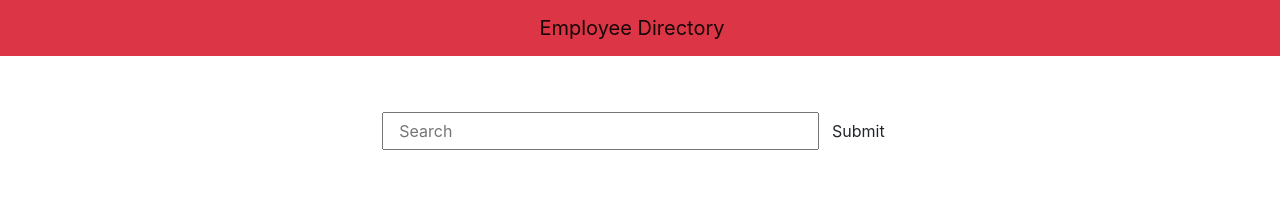
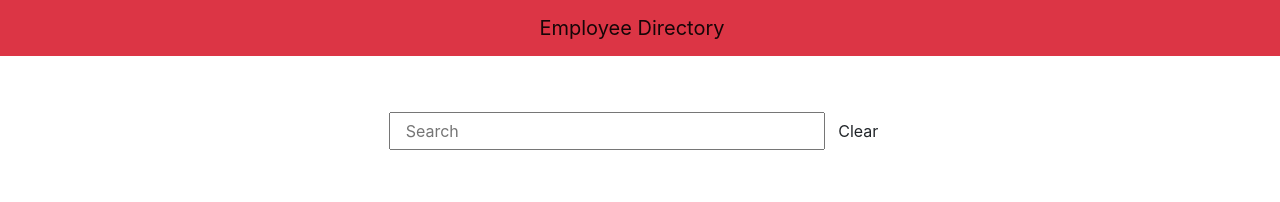
Before and after one commit to SprengerV/quick_lookup, a React (Create React App) app: page / in a window 1280 px wide. Shown: the top 202 px of the page. Built offline with nearby package versions, Linux system fonts and the light colour scheme.

Commit message:
clear search button

```diff
--- a/src/App.js
+++ b/src/App.js
@@ -12,7 +12,9 @@ class App extends Component {
 
   inputHandler = event => {
     this.setState({ search: event.target.value });
-    console.log(this.state.search)
+  }
+  clearInput = event => {
+    this.setState({ search: "" });
   }
   filterResults = search => {
 
@@ -25,6 +27,7 @@ class App extends Component {
         <Search
           inputHandler={this.inputHandler}
           search={this.state.search}
+          clearInput={this.clearInput}
         />
         {/* <EmployeeList /> */}
       </div>
--- a/src/components/search/index.js
+++ b/src/components/search/index.js
@@ -3,7 +3,10 @@ import './search.css';
 
 function Search(props) {
     return (
-        <form className="row d-flex justify-content-center">
+        <form
+            className="row d-flex justify-content-center"
+            onSubmit={event => event.preventDefault()}
+        >
             <input
                 className="search-query col-md-4"
                 type="text"
@@ -13,8 +16,9 @@ function Search(props) {
             />
             <button
                 className="btn btn-outline"
-                type="submit"
-            >Submit</button>
+                type="button"
+                onClick={props.clearInput}
+            >Clear</button>
         </form>
     )
 }
```
